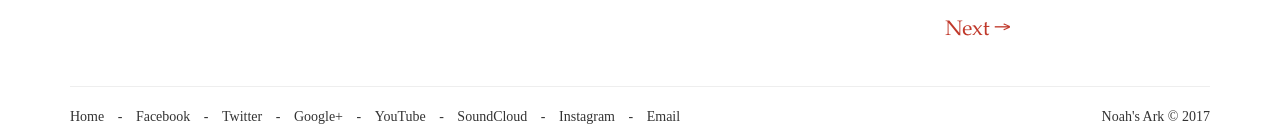
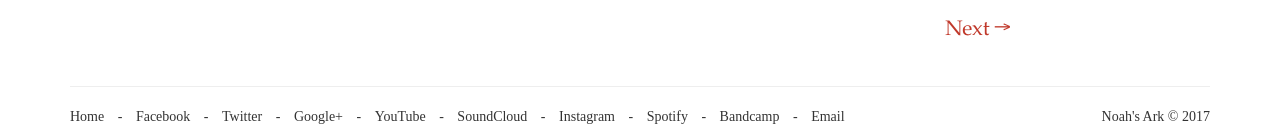
Before and after one commit to noahsarkmusic/noahsarkmusic.github.io, a Jekyll site: the page built from blog/index.html, in a window 1280 px wide and 900 px high, scrolled down 2054 px. Shown: the part 763-897 px from the top of the window. Built offline with Jekyll 4.4.1, drawn with Linux system fonts in a browser that asks for light colours; some web fonts are replaced; the list of posts is cut into pages by our own code; comment, search, counter and statistics services are not loaded.

Commit message:
Update blog.html

```diff
--- a/_layouts/blog.html
+++ b/_layouts/blog.html
@@ -108,6 +108,10 @@
                     <li> - </li>
                     <li><a href="https://instagram.com/noahsarkmusic" target="_blank" class="no-link">Instagram</a></li>
                     <li> - </li>
+                    <li><a href="https://open.spotify.com/artist/4uKFGatyv9OzutvB5R8lyv" target="_blank" class="no-link">Spotify</a></li>
+                    <li> - </li>
+                    <li><a href="https://noahsarkmusic.bandcamp.com" target="_blank" class="no-link">Bandcamp</a></li>
+                    <li> - </li>
                     <li><a href="mailto:mail@noahsarkmusic.com" class="no-link">Email</a></li>
                 </ul>
                 <p class="pull-right clearfix">Noah's Ark &copy; 2017</p>
```
